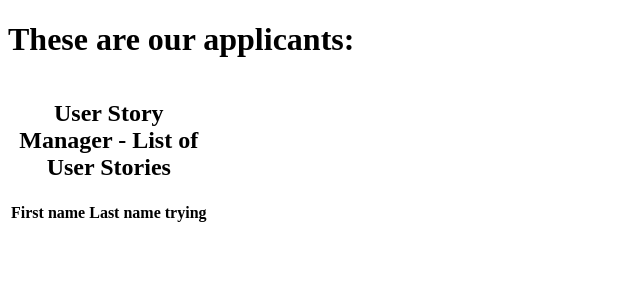
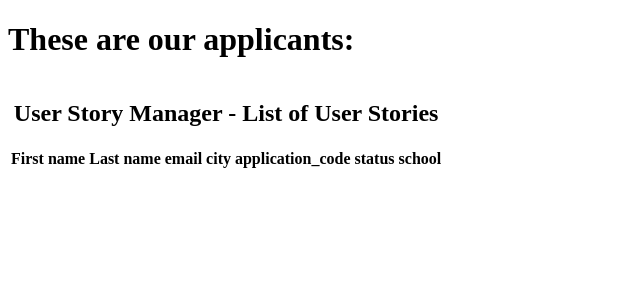
Before and after one commit to handriss/new_school_system, a Flask app: template templates/list.html in a window 1280 px wide. Shown: the top 300 px of the page, without its empty margins (0-640 px from the left). Run offline with Flask 2, Linux system fonts and the light colour scheme; the template is opened without the code that fills it, so the values that code supplies are empty.

Commit message:
basicly working

```diff
--- a/server.py
+++ b/server.py
@@ -2,16 +2,28 @@ from flask import *
 from models import Applicant
 
 app = Flask('school_system')
+app.config['DEBUG'] = True
 
+@app.route('/apply')
+def apply():
+    return render_template('apply.html')
 
 @app.route('/save', methods=['POST'])
 def post():
-    data = request.form
-    Applicant.new_applicant(data)
+    print('ghjk')
+    new_applicant = {}
+    # new_applicant.append(request.form['first_name'])
+    new_applicant['first_name'] = request.form['first_name']
+    new_applicant['last_name'] = request.form['last_name']
+    new_applicant['email'] = request.form['email']
+    new_applicant['city'] = request.form['city']
+    Applicant.new_applicant(new_applicant)
+    return redirect('/list')
+
 
 @app.route('/list', methods=['GET'])
 def send():
-    query_to_print = Applicant.all_applicant(Applicant)
+    query_to_print = Applicant.all_applicant()
     print (query_to_print)
     return render_template('list.html', query=query_to_print)
 
--- a/templates/list.html
+++ b/templates/list.html
@@ -12,7 +12,11 @@
       <thead>
         <th>First name</th>
         <th>Last name</th>
-        <th>trying</th>
+        <th>email</th>
+        <th>city</th>
+        <th>application_code</th>
+        <th>status</th>
+        <th>school</th>
       </thead>
 
       <tbody>
@@ -20,7 +24,12 @@
                 <tr>
                   <td>{{line['first_name']}}</td>
                   <td>{{line['last_name']}}</td>
-                  <td>fokk</td>
+                    <td>{{line['email']}}</td>
+                    <td>{{line['city']}}</td>
+                    <td>{{line['application_code']}}</td>
+                    <td>{{line['status']}}</td>
+                    <td>{{line['School.city']}}</td>
+                  <td></td>
                 </tr>
         {% endfor %}
     </tbody>
```
Also changed, not shown: models/applicant.py (+9 -5 lines), templates/apply.html (+8 -7 lines).
